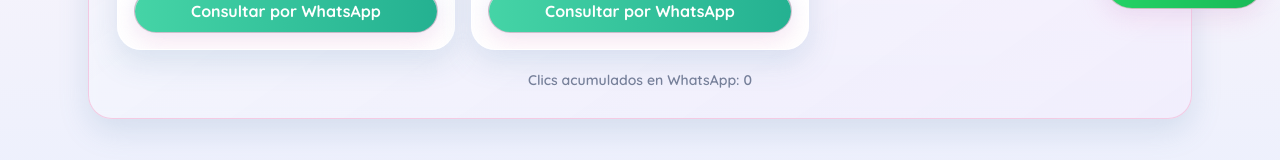
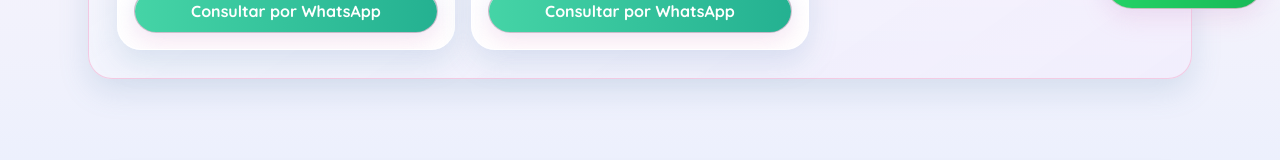
Before and after one commit to babyduvaby/BabyDuvaby, a Next.js app: page /categoria/cat-1 in a window 1280 px wide. Shown: the part 775-935 px from the top of the page. Built offline with nearby package versions, Linux system fonts and the light colour scheme; no server answers; the database is empty.

Commit message:
fix: ocultar texto de clics acumulados en vista de categoria

```diff
--- a/src/components/CategoryPageClient.js
+++ b/src/components/CategoryPageClient.js
@@ -14,7 +14,6 @@ export default function CategoryPageClient({ categoryId }) {
   const {
     config,
     products,
-    clickCount,
     isLoading,
     error,
     setError,
@@ -88,7 +87,6 @@ export default function CategoryPageClient({ categoryId }) {
         categoryId={categoryId}
         categories={config.categories}
         products={products}
-        clickCount={clickCount}
         onWhatsappClick={handleWhatsappClick}
         buildWhatsappHref={buildWhatsappHref}
         onProductContextChange={handleProductContextChange}
--- a/src/components/CategoryProductsPage.js
+++ b/src/components/CategoryProductsPage.js
@@ -22,7 +22,6 @@ export default function CategoryProductsPage({
   categoryId,
   categories,
   products,
-  clickCount,
   onWhatsappClick,
   buildWhatsappHref,
   onProductContextChange
@@ -129,9 +128,6 @@ export default function CategoryProductsPage({
           </div>
         )}
 
-        <p className="mt-5 text-center text-sm font-semibold text-ink/80">
-          Clics acumulados en WhatsApp: {clickCount}
-        </p>
       </div>
     </section>
   );
```
